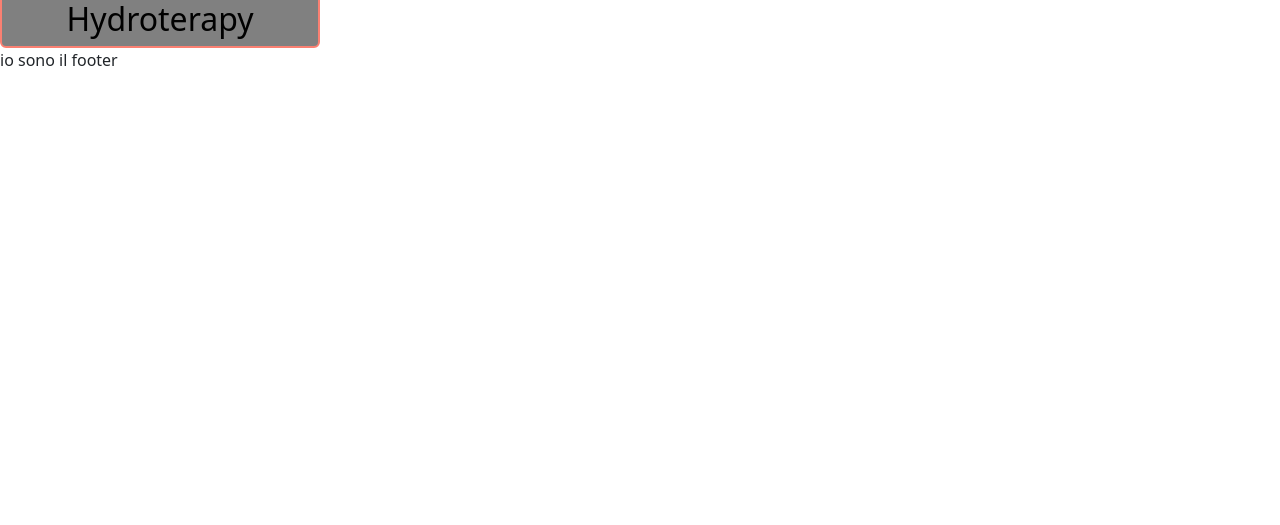
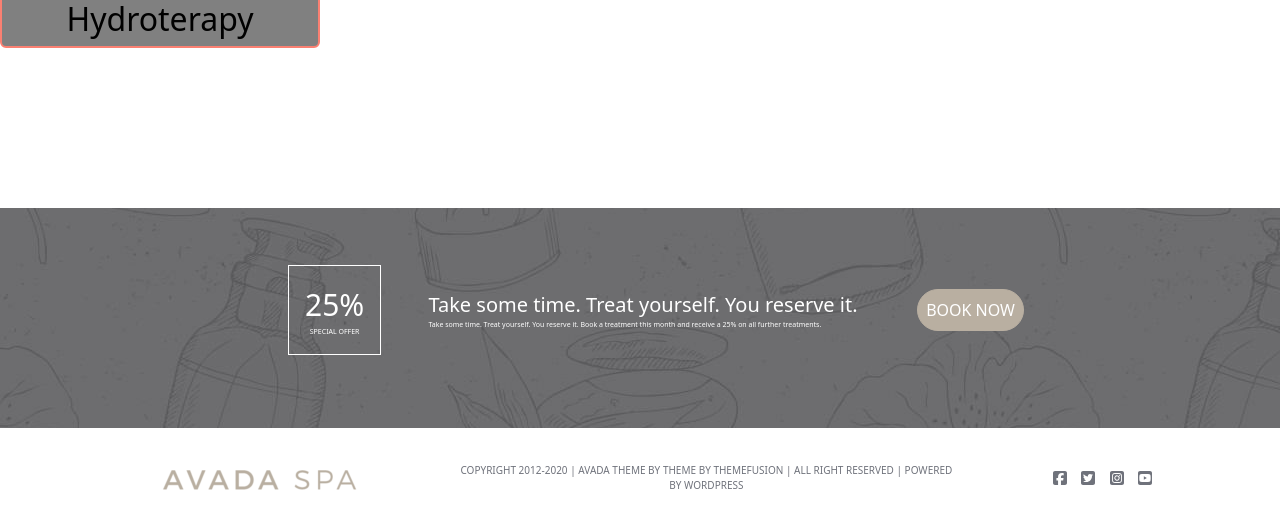
Before and after one commit to Alessandra-Casu/proj-html-vuejs, a Vue app: page / in a window 1280 px wide. Shown: the part 2271-2796 px from the top of the page. Before the commit the page ends 2343 px from the top, so only its background shows below. Built offline with nearby package versions, Linux system fonts and the light colour scheme.

Commit message:
add footer

```diff
--- a/src/components/AppFooter.vue
+++ b/src/components/AppFooter.vue
@@ -1,9 +1,90 @@
 <script>
-export default {};
+export default {
+  data() {
+    return {
+      logoImgName: "avada-spa-logo-retina-new-200x23.png",
+      iconFooter: [
+        {
+          icon: "fa-brands fa-square-facebook",
+          src: "#",
+        },
+        {
+          icon: "fa-brands fa-square-twitter",
+          src: "#",
+        },
+        {
+          icon: "fa-brands fa-square-instagram",
+          src: "#",
+        },
+        {
+          icon: "fa-brands fa-square-youtube",
+          src: "#",
+        },
+      ],
+    };
+  },
+  methods: {
+    getImagePath(img) {
+      return new URL(`../assets/img/${img}`, import.meta.url).href;
+    },
+  },
+};
 </script>
 
 <template>
-  <p>io sono il footer</p>
+  <footer>
+    <ul>
+      <li><img class="image" :src="getImagePath(logoImgName)" alt="" /></li>
+      <li class="center">
+        COPYRIGHT 2012-2020 | AVADA THEME BY THEME BY THEMEFUSION | ALL RIGHT
+        RESERVED | POWERED BY WORDPRESS
+      </li>
+      <li class="icon">
+        <div v-for="menuItem in iconFooter" :key="menuItem.icon">
+          <a :href="menuItem.src">
+            <font-awesome-icon :icon="menuItem.icon" />
+          </a>
+        </div>
+      </li>
+    </ul>
+  </footer>
 </template>
 
-<style></style>
+<style lang="scss" scoped>
+@use "./../assets/styles/partials/variables" as *;
+footer {
+  height: 100px;
+  width: 100%;
+  position: relative;
+  bottom: 0;
+  left: 0;
+  right: 0;
+
+  ul {
+    width: 80%;
+    margin: auto;
+    height: 100%;
+    display: flex;
+    justify-content: space-between;
+    justify-items: center;
+    align-items: center;
+    list-style: none;
+    color: $color-fontLarge;
+
+    a {
+      color: $color-fontLarge;
+    }
+
+    .center {
+      width: 50%;
+      text-align: center;
+      font-size: x-small;
+    }
+    .icon {
+      display: flex;
+      width: 10%;
+      justify-content: space-between;
+    }
+  }
+}
+</style>
--- a/src/components/AppMain.vue
+++ b/src/components/AppMain.vue
@@ -3,6 +3,7 @@ import FirstSectionMain from "./FirstSectionMain.vue";
 import SecondSectionMain from "./SecondSectionMain.vue";
 import ThirdSectionMain from "./ThirdSectionMain.vue";
 import FourthSectionMain from "./FourthSectionMain.vue";
+import SixthSectionMain from "./SixthSectionMain.vue";
 
 export default {
   components: {
@@ -10,6 +11,7 @@ export default {
     SecondSectionMain,
     ThirdSectionMain,
     FourthSectionMain,
+    SixthSectionMain,
   },
 };
 </script>
@@ -20,6 +22,7 @@ export default {
     <SecondSectionMain></SecondSectionMain>
     <ThirdSectionMain></ThirdSectionMain>
     <FourthSectionMain></FourthSectionMain>
+    <SixthSectionMain></SixthSectionMain>
   </main>
 </template>
 
--- a/src/components/FourthSectionMain.vue
+++ b/src/components/FourthSectionMain.vue
@@ -9,12 +9,18 @@ export default {
     return {
       arrTreatments: [
         {
-          src: "../src/assets/img/Layer-1-new-400x440.jpg",
+          image: "Layer-1-new-400x440.png",
           titolo: "Hydroterapy",
           info: "Vesti",
         },
       ],
     };
+  },
+  methods: {
+    getImagePath(img) {
+      return new URL(`../components/src/assets/img/${img}`, import.meta.url)
+        .href;
+    },
   },
 };
 </script>
@@ -28,7 +34,7 @@ export default {
     <CardTreatments
       v-for="i in arrTreatments"
       :key="i.titolo"
-      :urlImg:="i.src"
+      :urlImg:="getImagePath(i.image)"
       :titolo="i.titolo"
       :info="i.info"
     ></CardTreatments>
--- /dev/null
+++ b/src/components/SixthSectionMain.vue
@@ -0,0 +1,88 @@
+<script>
+export default {};
+</script>
+
+<template>
+  <div class="box">
+    <ul>
+      <li class="left-text">
+        <div class="first-row">25%</div>
+        <div class="second-row">SPECIAL OFFER</div>
+      </li>
+      <li class="center-text">
+        <div class="center-first-row">
+          Take some time. Treat yourself. You reserve it.
+        </div>
+        <div class="second-row">
+          Take some time. Treat yourself. You reserve it. Book a treatment this
+          month and receive a 25% on all further treatments.
+        </div>
+      </li>
+      <li>
+        <button class="btn"><a href="#">BOOK NOW</a></button>
+      </li>
+    </ul>
+  </div>
+</template>
+<style lang="scss" scoped>
+@use "./../assets/styles/partials/variables" as *;
+
+.box {
+  margin-top: 10rem;
+  width: 100%;
+  height: 220px;
+  background-image: url("../assets/img/ptb_cta-new.jpg");
+  background-position: left;
+  color: $color-whiteA;
+  color: $color-whiteA;
+  display: flex;
+  align-items: center;
+  justify-content: center;
+}
+ul {
+  list-style: none;
+
+  display: flex;
+  justify-content: space-between;
+  justify-items: center;
+  align-items: center;
+  width: 60%;
+  height: 100%;
+  font-size: small;
+}
+
+.left-text {
+  text-align: center;
+  border: 1px solid $color-whiteA;
+  padding: 1rem;
+}
+.first-row {
+  font-size: 30px;
+}
+.second-row {
+  font-size: 7px;
+}
+
+.center-text {
+  width: 60%;
+}
+.center-first-row {
+  font-size: 20px;
+}
+
+.btn {
+  background-color: $color-fontSmall;
+  border: 1px solid $color-fontSmall;
+  border-radius: 30px;
+  padding: 0.5rem;
+  a {
+    color: $color-whiteA;
+    text-decoration: none;
+  }
+}
+.btn:hover {
+  cursor: pointer;
+  background-color: $colorHover;
+  border: none;
+}
+</style>
```
Also changed, not shown: src/main.js (+10 -1 lines), src/assets/img/Layer-1-new-400x440.png (renamed from src/assets/img/Layer-1-new-400x440.jpg).
